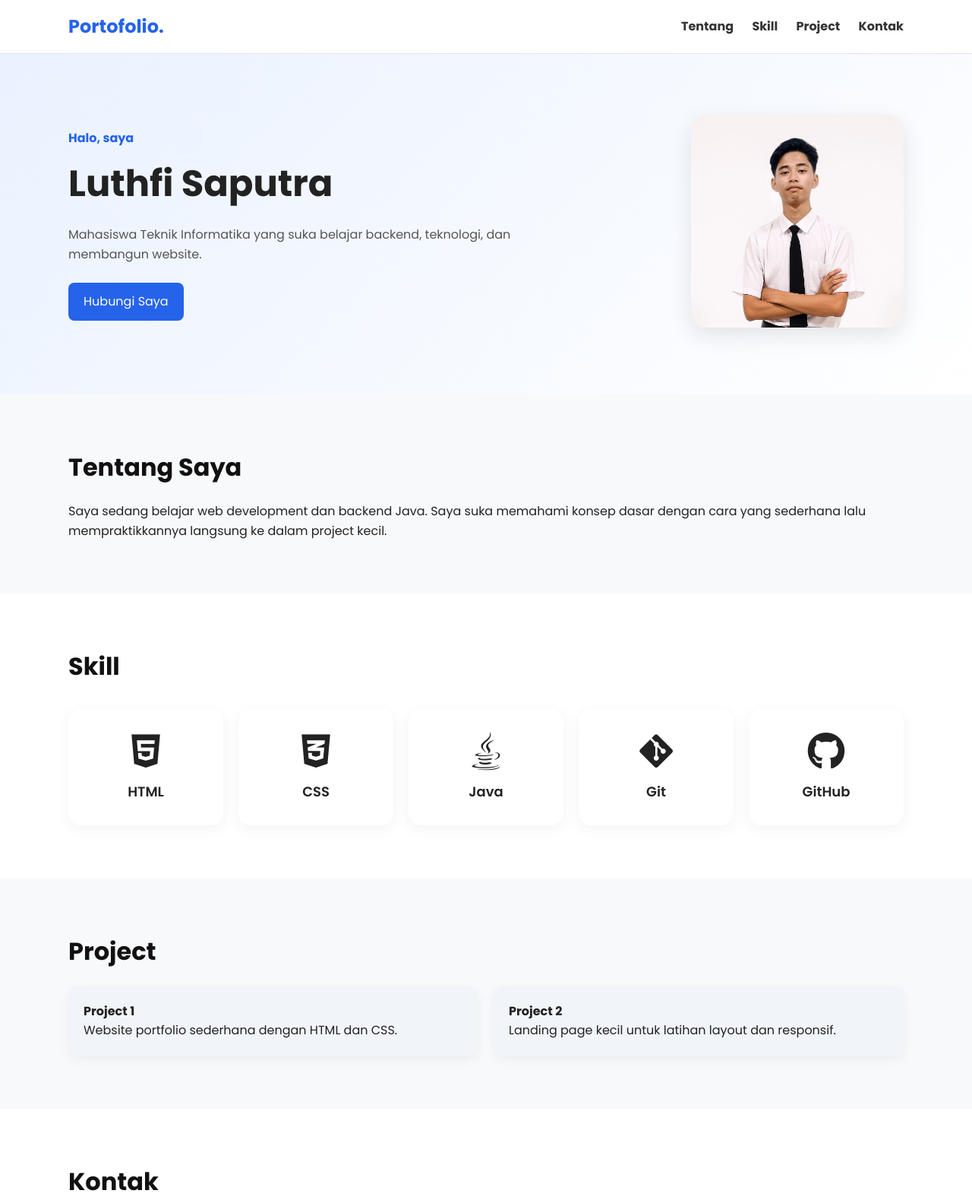
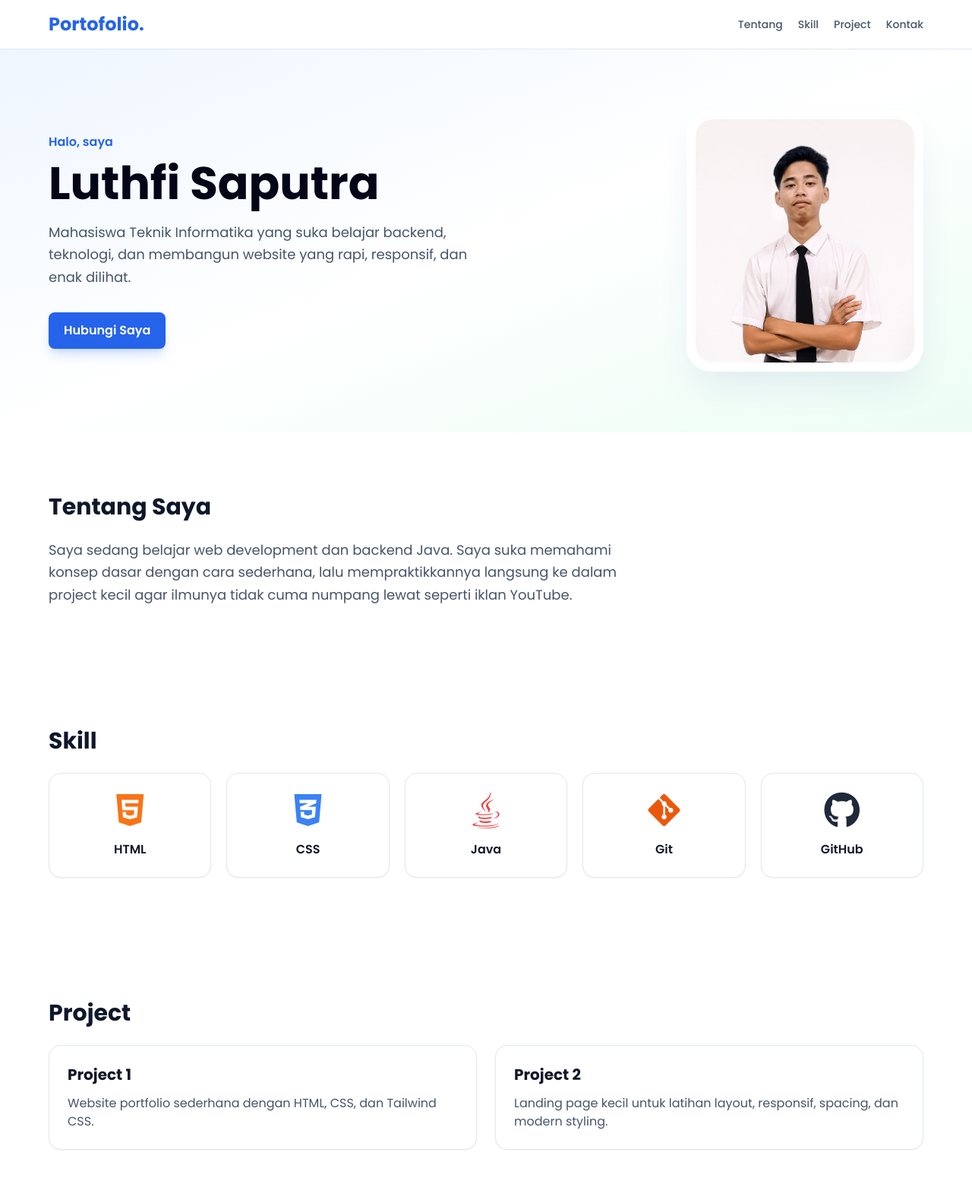
Before and after one commit to luthfisaputra/Portfolio-Simple-PemWeb, a website: page index.html in a window 1280 px wide. Shown: the top 1583 px of the page at 76% size. Drawn offline with Linux system fonts and the light colour scheme.

Commit message:
Update portfolio with Tailwind CSS styling

```diff
--- a/index.html
+++ b/index.html
@@ -15,110 +15,133 @@
         rel="stylesheet"
         href="https://cdnjs.cloudflare.com/ajax/libs/font-awesome/6.5.1/css/all.min.css"
     />
-    <link rel="stylesheet" href="style.css" />
+
+    <link rel="stylesheet" href="./dist/output.css">
 </head>
 
-<body>
+<body class="bg-white font-sans text-gray-900 transition-colors duration-300 dark:bg-gray-950 dark:text-gray-100">
 
-    <header class="navbar">
-        <div class="container nav-content">
-            <h1 class="logo">Portofolio.</h1>
-            <nav>
-                <a href="#about">Tentang</a>
-                <a href="#skills">Skill</a>
-                <a href="#projects">Project</a>
-                <a href="#contact">Kontak</a>
+    <header class="sticky top-0 z-50 border-b border-slate-200 bg-white/80 backdrop-blur dark:border-slate-800 dark:bg-slate-950/80">
+        <div class="container-page flex flex-col items-center justify-between gap-4 py-4 md:flex-row">
+            <h1 class="text-2xl font-bold text-blue-600">Portofolio.</h1>
+
+            <nav class="flex flex-wrap justify-center gap-5">
+                <a href="#about" class="nav-link">Tentang</a>
+                <a href="#skills" class="nav-link">Skill</a>
+                <a href="#projects" class="nav-link">Project</a>
+                <a href="#contact" class="nav-link">Kontak</a>
             </nav>
         </div>
-    </header>
+  </header>
 
-    <section class="hero">
-            <div class="container hero-content">
+    <main>
+        <section class="bg-gradient-to-br from-blue-50 via-white to-emerald-50 py-20 dark:from-slate-900 dark:via-slate-950 dark:to-slate-900">
+            <div class="container-page grid items-center gap-10 md:grid-cols-2">
                 <div>
-                    <p class="tag">Halo, saya</p>
-                    <h2>Luthfi Saputra</h2>
-                    <p class="subtitle">
-                    Mahasiswa Teknik Informatika yang suka belajar backend, teknologi, dan membangun website.
+                    <p class="mb-3 font-semibold text-blue-600">Halo, saya</p>
+
+                    <h2 class="mb-5 text-4xl font-bold leading-tight text-slate-950 dark:text-white md:text-6xl">
+                        Luthfi Saputra
+                    </h2>
+
+                    <p class="mb-8 max-w-xl text-lg leading-relaxed text-slate-600 dark:text-slate-300">
+                        Mahasiswa Teknik Informatika yang suka belajar backend, teknologi, dan membangun website yang rapi, responsif, dan enak dilihat.
                     </p>
-                    <a href="#contact" class="btn">Hubungi Saya</a>
+
+                    <a href="#contact" class="btn-primary">Hubungi Saya</a>
                 </div>
-                <div class="hero-box">
-                    <img src="image/Photo_Formal.jpg" alt="Foto profil" />
+
+                <div class="flex justify-center md:justify-end">
+                    <div class="rounded-[2rem] bg-white p-3 shadow-2xl shadow-blue-900/10 dark:bg-slate-900">
+                        <img
+                            src="image/Photo_Formal.jpg"
+                            alt="Foto profil Luthfi Saputra"
+                            class="h-80 w-72 rounded-[1.5rem] object-cover"
+                        />
+                    </div>
                 </div>
             </div>
-    </section>
+        </section>
 
-    <section id="about" class="section">
-            <div class="container">
-                <h3>Tentang Saya</h3>
-                <p>
-                    Saya sedang belajar web development dan backend Java. Saya suka memahami konsep dasar
-                    dengan cara yang sederhana lalu mempraktikkannya langsung ke dalam project kecil.
+        <section id="about" class="py-20">
+            <div class="container-page">
+                <h3 class="section-title">Tentang Saya</h3>
+
+                <p class="max-w-3xl text-lg leading-relaxed text-slate-600 dark:text-slate-300">
+                    Saya sedang belajar web development dan backend Java. Saya suka memahami konsep dasar dengan cara sederhana, lalu mempraktikkannya langsung ke dalam project kecil agar ilmunya tidak cuma numpang lewat seperti iklan YouTube.
                 </p>
             </div>
-    </section>
+        </section>
 
-    <section id="skills" class="section alt">
-        <div class="container">
-            <h3>Skill</h3>
+        <section id="skills" class="bg-white py-20 dark:bg-slate-900">
+            <div class="container-page">
+                <h3 class="section-title">Skill</h3>
 
-            <div class="skills-grid">
+                <div class="grid gap-5 sm:grid-cols-2 lg:grid-cols-5">
+                    <div class="soft-card text-center">
+                        <i class="fa-brands fa-html5 mb-4 text-5xl text-orange-500"></i>
+                        <p class="font-semibold">HTML</p>
+                    </div>
 
-                <div class="skill-card">
-                    <i class="fa-brands fa-html5"></i>
-                    <p>HTML</p>
-                </div>
+                    <div class="soft-card text-center">
+                        <i class="fa-brands fa-css3-alt mb-4 text-5xl text-blue-500"></i>
+                        <p class="font-semibold">CSS</p>
+                    </div>
 
-                <div class="skill-card">
-                    <i class="fa-brands fa-css3-alt"></i>
-                    <p>CSS</p>
-                </div>
+                    <div class="soft-card text-center">
+                        <i class="fa-brands fa-java mb-4 text-5xl text-red-500"></i>
+                        <p class="font-semibold">Java</p>
+                    </div>
 
-                <div class="skill-card">
-                    <i class="fa-brands fa-java"></i>
-                    <p>Java</p>
-                </div>
+                    <div class="soft-card text-center">
+                        <i class="fa-brands fa-git-alt mb-4 text-5xl text-orange-600"></i>
+                        <p class="font-semibold">Git</p>
+                    </div>
 
-                <div class="skill-card">
-                    <i class="fa-brands fa-git-alt"></i>
-                    <p>Git</p>
-                </div>
-
-                <div class="skill-card">
-                    <i class="fa-brands fa-github"></i>
-                    <p>GitHub</p>
-                </div>
-
-            </div>
-        </div>
-    </section>
-
-  <section id="projects" class="section">
-        <div class="container">
-            <h3>Project</h3>
-            <div class="project-list">
-                <div class="project-card">
-                    <h4>Project 1</h4>
-                    <p>Website portfolio sederhana dengan HTML dan CSS.</p>
-                </div>
-                <div class="project-card">
-                    <h4>Project 2</h4>
-                    <p>Landing page kecil untuk latihan layout dan responsif.</p>
+                    <div class="soft-card text-center">
+                        <i class="fa-brands fa-github mb-4 text-5xl text-slate-800 dark:text-white"></i>
+                        <p class="font-semibold">GitHub</p>
+                    </div>
                 </div>
             </div>
-        </div>
-  </section>
+        </section>
 
-  <section id="contact" class="section alt">
-        <div class="container">
-            <h3>Kontak</h3>
-            <p>Email: luthfsptr@email.com</p>
-            <p>Instagram: @luthfisaputraa_</p>
-        </div>
-  </section>
+        <section id="projects" class="py-20">
+            <div class="container-page">
+                <h3 class="section-title">Project</h3>
 
-  <footer class="footer">
-        <p>© 2026 Luthfi Saputra. All rights reserved.</p>
+                <div class="grid gap-6 md:grid-cols-2">
+                    <div class="soft-card">
+                        <h4 class="mb-3 text-xl font-bold">Project 1</h4>
+                        <p class="text-slate-600 dark:text-slate-300">
+                            Website portfolio sederhana dengan HTML, CSS, dan Tailwind CSS.
+                        </p>
+                    </div>
+
+                    <div class="soft-card">
+                        <h4 class="mb-3 text-xl font-bold">Project 2</h4>
+                        <p class="text-slate-600 dark:text-slate-300">
+                            Landing page kecil untuk latihan layout, responsif, spacing, dan modern styling.
+                        </p>
+                    </div>
+                </div>
+            </div>
+        </section>
+
+        <section id="contact" class="bg-white py-20 dark:bg-slate-900">
+            <div class="container-page">
+                <h3 class="section-title">Kontak</h3>
+
+                <div class="space-y-3 text-lg text-slate-600 dark:text-slate-300">
+                    <p>Email: luthfsptr@email.com</p>
+                    <p>Instagram: @luthfisaputraa_</p>
+                </div>
+            </div>
+        </section>
+  </main>
+
+  <footer class="bg-slate-950 py-6 text-center text-sm text-slate-300">
+        <p>&copy; 2026 Luthfi Saputra. All rights reserved.</p>
   </footer>
 
 </body>
--- /dev/null
+++ b/src/input.css
@@ -0,0 +1,25 @@
+@tailwind base;
+@tailwind components;
+@tailwind utilities;
+
+@layer components {
+  .container-page {
+    @apply mx-auto w-[90%] max-w-6xl;
+  }
+
+  .nav-link {
+    @apply text-sm font-medium text-slate-600 transition hover:text-blue-600 dark:text-slate-300 dark:hover:text-blue-400;
+  }
+
+  .btn-primary {
+    @apply inline-flex items-center justify-center rounded-lg bg-blue-600 px-5 py-3 font-semibold text-white shadow-lg shadow-blue-600/20 transition hover:-translate-y-1 hover:bg-blue-700;
+  }
+
+  .section-title {
+    @apply mb-6 text-3xl font-bold text-slate-900 dark:text-white;
+  }
+
+  .soft-card {
+    @apply rounded-2xl border border-slate-200 bg-white p-6 shadow-sm transition hover:-translate-y-2 hover:shadow-xl dark:border-slate-800 dark:bg-slate-900;
+  }
+}
--- /dev/null
+++ b/tailwind.config.js
@@ -0,0 +1,17 @@
+/** @type {import('tailwindcss').Config} */
+module.exports = {
+  content: ["./index.html"],
+  darkMode: "class",
+  theme: {
+    extend: {
+      colors: {
+        "brand-primary": "#2563eb",
+        "brand-accent": "#10b981",
+      },
+      fontFamily: {
+        sans: ["Poppins", "sans-serif"],
+      },
+    },
+  },
+  plugins: [],
+};
```
Also changed, not shown: package.json (added, +27 -0 lines), dist/output.css (added), 2 other files.
